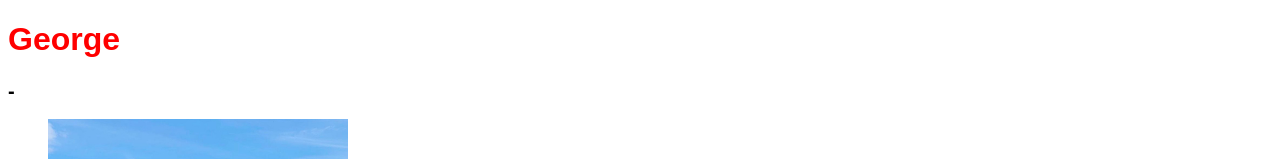
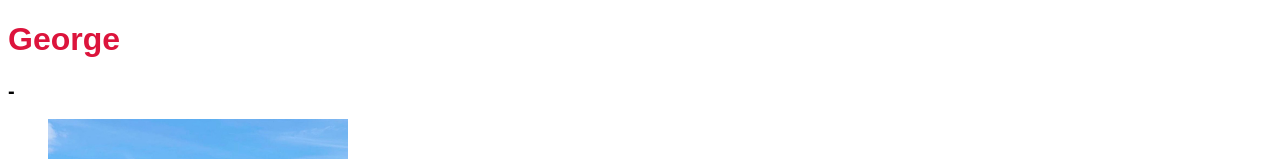
Before and after one commit to George-xixi/portfolio, a plain HTML site: page index.html in a window 1280 px wide. Shown: the top 159 px of the page. Drawn offline with Linux system fonts and the light colour scheme.

Commit message:
small additional CSS ideas

```diff
--- a/styles.css
+++ b/styles.css
@@ -3,7 +3,7 @@
 }
 
 h1{
-  color:red;
+  color:crimson;
 }
 
 h3 {
```
Also changed, not shown: index.html (+1 -0 lines).
